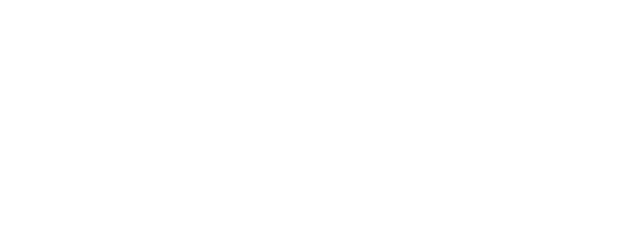
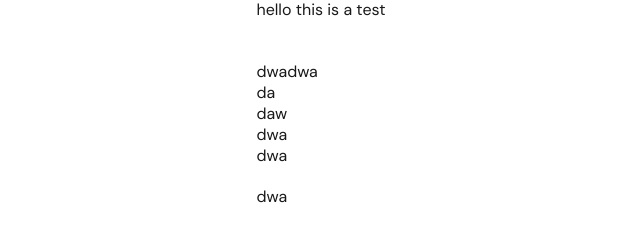
Before and after one commit to the-prodigy/Creative-Agency-Page-React, a React app: page /test in a window 1280 px wide. Shown: the whole page, without its empty margins (319-959 px from the left). Built offline with nearby package versions, Linux system fonts and the light colour scheme.

Commit message:
Commit from TeleportHQ

```diff
--- a/src/views/test.css
+++ b/src/views/test.css
@@ -5,4 +5,5 @@
   min-height: 100vh;
   align-items: center;
   flex-direction: column;
+  justify-content: flex-start;
 }
--- a/src/views/test.js
+++ b/src/views/test.js
@@ -11,6 +11,25 @@ const Test = (props) => {
         <title>test - Creative Agency Page</title>
         <meta property="og:title" content="test - Creative Agency Page" />
       </Helmet>
+      <span>
+        <span>hello this is a test</span>
+        <br></br>
+        <br></br>
+        <br></br>
+        <span>dwadwa</span>
+        <br></br>
+        <span>da</span>
+        <br></br>
+        <span>daw</span>
+        <br></br>
+        <span>dwa</span>
+        <br></br>
+        <span>dwa</span>
+        <br></br>
+        <br></br>
+        <span>dwa</span>
+        <br></br>
+      </span>
     </div>
   )
 }
```
